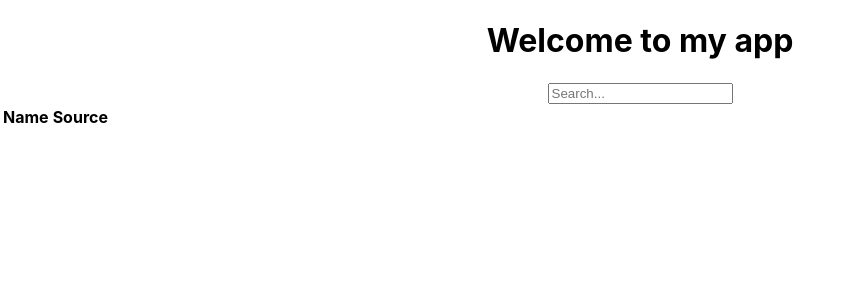
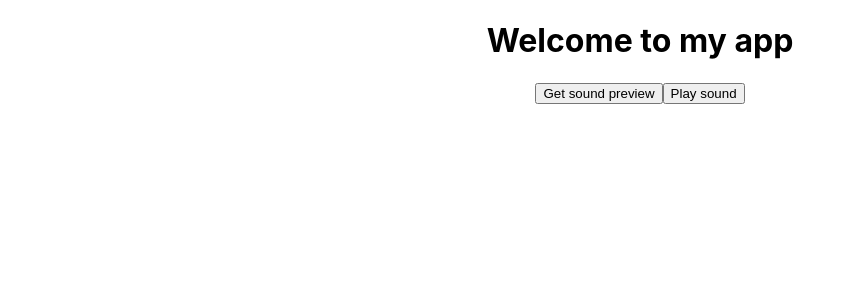
Before and after one commit to Mar-bh/Mini-Reto-2, a React (Create React App) app in the folder Back-end/client/: page / in a window 1280 px wide. Shown: the top 300 px of the page, without its empty margins (0-852 px from the left). Built offline with nearby package versions, Linux system fonts and the light colour scheme; no server answers.

Commit message:
fetch to external api made, we were able to optain thhe preview sound

```diff
--- a/Back-end/client/src/App.js
+++ b/Back-end/client/src/App.js
@@ -1,106 +1,15 @@
  import './App.css';
  import React from "react";
  import Header from './Components/Header';
+ import Sounds from './Components/Sounds';
 
 
 function App() {
-  const [data, setData] = React.useState(null);
-
-  React.useEffect(() => {
-    fetch("/api/sounds")
-      .then((res) => {
-        if (!res.ok) {
-          throw new Error(`Failed to fetch data: ${res.status}`);
-        }
-        return res.json();
-      })
-      .then((data) => {
-        const sounds = Object.values(data);
-        setData(sounds);
-      })
-      .catch((error) => {
-        console.error(error);
-        setData([]);
-      });
-  }, []);
-
-  if (!data) {
-    return <div>Loading...</div>;
-  }
-
-  function SoundRow({ sound }) {
-    return (
-      <tr>
-        <td>{sound.name}</td>
-        <td>{sound.sound}</td>
-      </tr>
-    );
-  }
-  function SoundTable({ sounds }) {
-    const rows = [];
-    let lastCategory = null;
-
-    if (sounds !== null) { // Add this check to prevent the error
-      sounds.forEach((sound) => {
-        if (sound.category !== lastCategory) {
-          rows.push(
-            <SoundCategoryRow
-              category={sound.category}
-              key={sound.category} />
-          );
-        }
-        rows.push(
-          <SoundRow
-            sound={sound}
-            key={sound.name} />
-        );
-        lastCategory = sound.category;
-      });
-    }
-
-
-    return (
-      <table>
-        <thead>
-          <tr>
-            <th>Name</th>
-            <th>Source</th>
-          </tr>
-        </thead>
-        <tbody>{rows}</tbody>
-      </table>
-    );
-  }
-
-  function SoundCategoryRow({ category }) {
-    return (
-      <tr>
-        <th colSpan="2">{category}</th>
-      </tr>
-    );
-  }
-
-  function SearchBar() {
-    return (
-      <form>
-        <input type="text" placeholder="Search..." />
-      </form>
-    );
-  }
-
-  function FilterableSoundTable({ sounds }) {
-    return (
-      <div>
-        <SearchBar />
-        <SoundTable sounds={sounds} />
-      </div>
-    );
-  }
 
   return (
     <div className="App">
       <Header/>
-      <FilterableSoundTable sounds={data} />
+      <Sounds/>
     </div>
   );
 }
--- a/Back-end/client/src/Components/Sounds.js
+++ b/Back-end/client/src/Components/Sounds.js
@@ -2,30 +2,33 @@ import React, { useState } from "react";
 
 
 function Sounds() {
-  const [soundUrl, setSoundUrl] = useState("");
+  const [previewUrl, setPreviewUrl] = useState("");
 
   const getSoundPreview = async () => {
-    const soundId = "1234"; // Replace with the ID of the sound you want to preview
+    const soundId = "1234"; // Replace with the ID of the sound you want to get the preview for
     const apiKey = "49SUgyFMF5BUbPUEOpunCm4FsSmtCaasFuq0qm3i"; // Replace with your actual API key
-    const response = await fetch(
-      `https://freesound.org/apiv2/sounds/${soundId}/download/?token=${apiKey}`
-    );
-    const downloadUrl = await response.text();
-    setSoundUrl(downloadUrl);
+    const response = await fetch(`https://freesound.org/apiv2/sounds/${soundId}/`, {
+      headers: {
+        Authorization: `Token ${apiKey}`
+      }
+});
+    const data = await response.json();
+    console.log(data);
+    const previewUrl = data.previews["preview-hq-mp3"];
+    setPreviewUrl(previewUrl);
   };
 
   const playSound = () => {
-    const audio = new Audio(soundUrl);
+    console.log(previewUrl);
+    const audio = new Audio(previewUrl);
+    console.log(audio);
     audio.play();
   };
-
   return (
     <div>
-      <button onClick={getSoundPreview}>Get sound preview</button>
-      <button onClick={playSound} disabled={!soundUrl}>
-        Play sound
-      </button>
-    </div>
+    <button onClick={getSoundPreview}>Get sound preview</button>
+    <button onClick={playSound}>Play sound</button>
+  </div>
   );
 }
 
```
Also changed, not shown: 1 other file (tests, documents, lock files or other folders).
